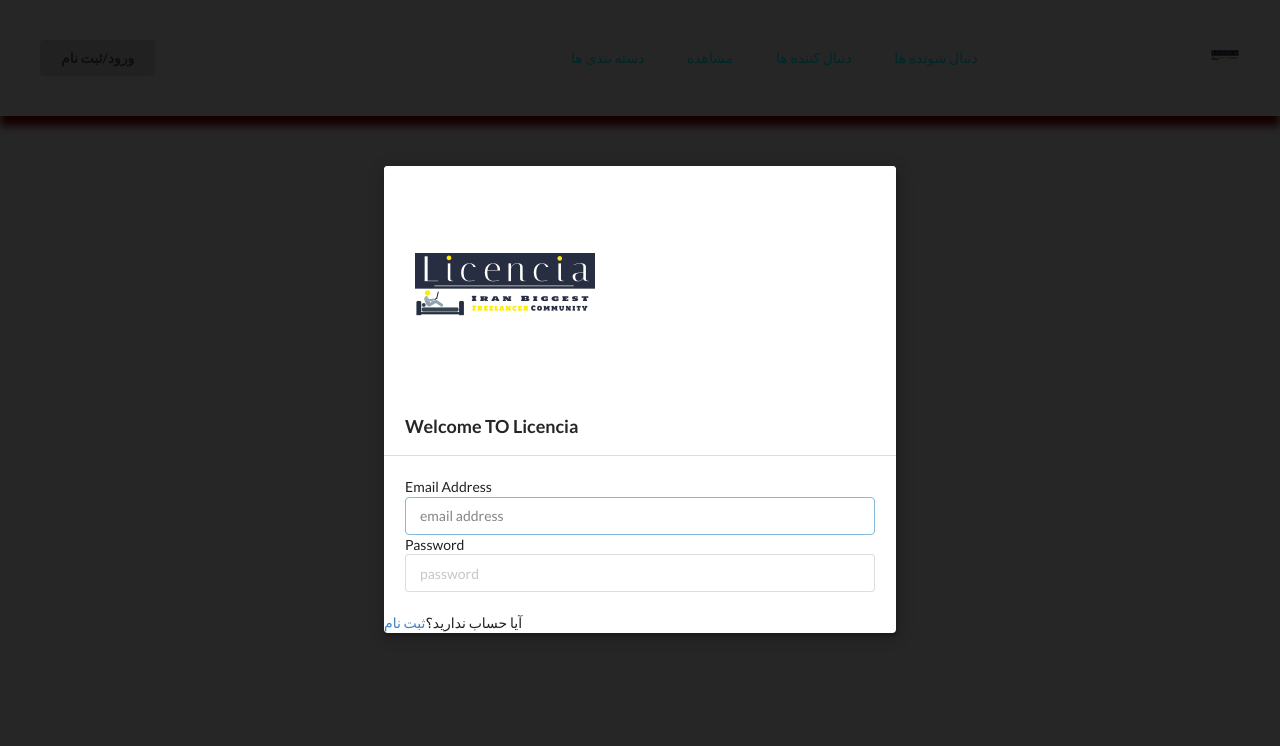
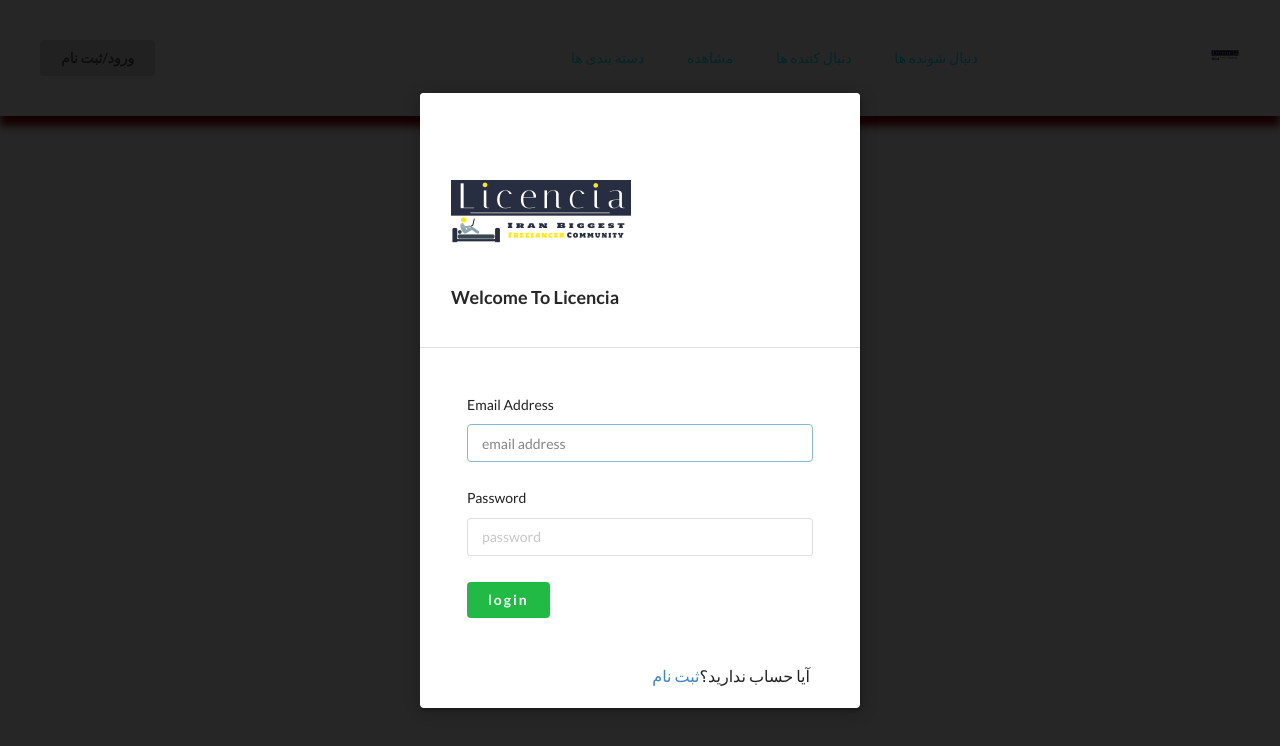
Before and after one commit to sepehrkianian09/WebProject-Front-End, a plain HTML site: page HTML1.html in a window 1280 px wide. Both pictures are taken after a click on the element "ورود/ثبت نام". Drawn offline with nearby package versions, Linux system fonts and the light colour scheme.

Commit message:
cleaning

```diff
--- a/CSS Designs/LoginMenu.css
+++ b/CSS Designs/LoginMenu.css
@@ -1,6 +1,7 @@
 #Login-Menu {
-    width: 40%;
+    width: 440px;
     display: none;
+
 }
 
 
@@ -10,5 +11,31 @@
 }
 
 #welcomeHeader {
-    /*badan*/
+    margin-bottom: 20px;
+    margin-left: 10px;
+    align-content: center;
 }
+.ui.form{
+    padding: 13px;
+}
+#logoImage{
+    height: 100px;
+    margin-bottom: 50px;
+}
+.loginFooter{
+    font-size: 16px;
+    text-align: right;
+    margin-right: 50px;
+    margin-bottom: 20px;
+}
+
+#loginButton{
+    letter-spacing: 2px;
+}
+
+#paragraphInput1{
+    margin-bottom: 10px;
+}
+#paragraphInput2{
+    margin-bottom: 10px;
+}
--- a/HTML1.html
+++ b/HTML1.html
@@ -18,7 +18,6 @@
 <div class="header" id="Header">
     <!--    badan-->
     <div class="ui button" onclick="showLoginMenu()">ورود/ثبت نام</div>
-<!--    <a href="#badan" class="Header-Link">ورود/ثبت نام</a>-->
     <ul id="Header-UnOrderedList">
         <li class="Header-UnOrderedList-Item" value="KireKhar">
             <a href="KireKhar" class="Header-UnOrderedList-Item">دسته بندی ها</a>
@@ -38,30 +37,35 @@
 
 <div class="ui modal" id="Login-Menu">
     <div class="header" id="Login-Menu-Header">
-        <div class="image content">
+        <div class="image content" id="logoImage">
             <img src="Pics/Licencia-Logo.png" alt="logoLicencia"/>
         </div>
-        <h3 id="welcomeHeader">Welcome TO Licencia</h3>
+        <h3 id="welcomeHeader">Welcome To Licencia</h3>
     </div>
     <div class="content">
         <div class="ui form">
             <!--            divider-->
             <div class="ui form">
-                <div class="ui paragraph">Email Address</div>
+                <div class="ui paragraph" id="paragraphInput1">Email Address</div>
                 <label>
                     <input type="text" class="div-div-div-input" placeholder="email address">
                 </label>
             </div>
             <div class="ui form">
-                <div class="ui paragraph">Password</div>
+                <div class="ui paragraph" id="paragraphInput2">Password</div>
                 <label>
                     <input type="text" class="div-div-div-input" placeholder="password">
                 </label>
             </div>
+            <div class="ui form">
+                <label>
+                    <input type="submit" id="loginButton" class="ui green button" value="login">
+                </label>
+            </div>
         </div>
     </div>
-    <footer class="div-div-loginFooter">
-        <p class="div-div-footer-p">آیا حساب ندارید؟<a class="div-div-footer-signupLink" href="#signup">ثبت نام</a> </p>
+    <footer class="loginFooter">
+        <p class="div-div-footer-p">آیا حساب ندارید؟<a class="div-div-footer-signupLink" href="#signup">ثبت نام</a></p>
     </footer>
 </div>
 
```
